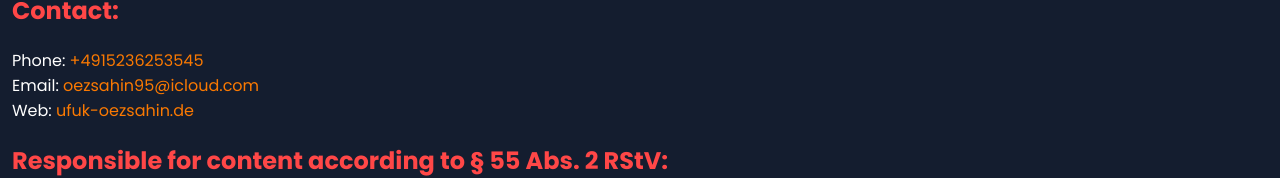
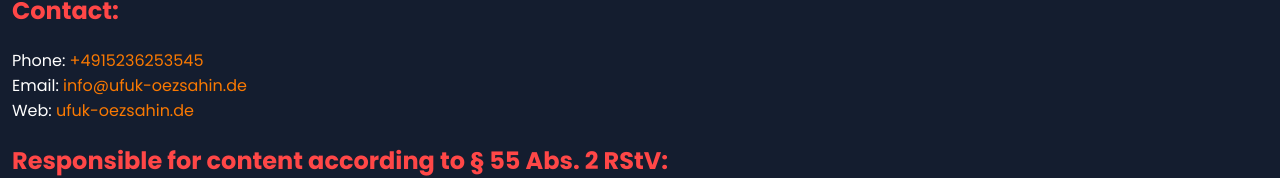
Before and after one commit to Ufuk95/Portfolio, an Angular app: page /imprint in a window 1280 px wide. Shown: the part 343-521 px from the top of the page. Built offline with nearby package versions, Linux system fonts and the light colour scheme.

Commit message:
new email

```diff
--- a/src/app/imprint/imprint.component.ts
+++ b/src/app/imprint/imprint.component.ts
@@ -11,7 +11,7 @@ import { NavigationEnd, Router, RouterLink, RouterOutlet } from '@angular/router
   styleUrl: './imprint.component.scss'
 })
 export class ImprintComponent implements OnInit {
-  mail: string = "oezsahin95@icloud.com"
+  mail: string = "info@ufuk-oezsahin.de"
   fontSizeClass!: string;
 
 
--- a/src/app/language.service.ts
+++ b/src/app/language.service.ts
@@ -150,7 +150,7 @@ export class LanguageService {
           Phone: <a style="color: rgba(250, 121, 2, 1); text-decoration: none; background-color: transparent;" onmouseover="this.style.textDecoration='underline';"
           onmouseout="this.style.textDecoration='none';" href="tel:+4915236253545">+4915236253545</a><br>
           Email: <a style="color: rgba(250, 121, 2, 1); text-decoration: none; background-color: transparent;" onmouseover="this.style.textDecoration='underline';"
-          onmouseout="this.style.textDecoration='none';" href="mailto:oezsahin95@icloud.com">oezsahin95@icloud.com</a><br>
+          onmouseout="this.style.textDecoration='none';" href="mailto:info@ufuk-oezsahin.de">info@ufuk-oezsahin.de</a><br>
           Web: <a style="color: rgba(250, 121, 2, 1); text-decoration: none; background-color: transparent;" onmouseover="this.style.textDecoration='underline';"
           onmouseout="this.style.textDecoration='none';" href="http://ufuk-oezsahin.de">ufuk-oezsahin.de</a>
         </p>
@@ -207,7 +207,7 @@ export class LanguageService {
           Telefon: <a style="color: rgba(250, 121, 2, 1); text-decoration: none; background-color: transparent;" onmouseover="this.style.textDecoration='underline';"
           onmouseout="this.style.textDecoration='none';" href="tel:+4915236253545">+4915236253545</a><br>
           E-Mail: <a style="color: rgba(250, 121, 2, 1); text-decoration: none; background-color: transparent;" onmouseover="this.style.textDecoration='underline';"
-          onmouseout="this.style.textDecoration='none';" href="mailto:oezsahin95@icloud.com">oezsahin95@icloud.com</a><br>
+          onmouseout="this.style.textDecoration='none';" href="mailto:info@ufuk-oezsahin.de">info@ufuk-oezsahin.de</a><br>
           Web: <a style="color: rgba(250, 121, 2, 1); text-decoration: none; background-color: transparent;" onmouseover="this.style.textDecoration='underline';"
           onmouseout="this.style.textDecoration='none';" href="http://ufuk-oezsahin.de">ufuk-oezsahin.de</a>
         </p>
@@ -323,7 +323,7 @@ export class LanguageService {
             Phone: <a style="color: rgba(250, 121, 2, 1); text-decoration: none; background-color: transparent;" onmouseover="this.style.textDecoration='underline';"
           onmouseout="this.style.textDecoration='none';" href="tel:+4915236253545">+4915236253545</a><br>
             Email: <a style="color: rgba(250, 121, 2, 1); text-decoration: none; background-color: transparent;" onmouseover="this.style.textDecoration='underline';"
-          onmouseout="this.style.textDecoration='none';" href="mailto:oezsahin95@icloud.com">oezsahin95@icloud.com</a>
+          onmouseout="this.style.textDecoration='none';" href="mailto:info@ufuk-oezsahin.de">info@ufuk-oezsahin.de</a>
           </p>
           <p>
             The responsible party is the natural or legal person who alone or jointly with others decides on the purposes and
@@ -538,7 +538,7 @@ export class LanguageService {
             Telefon: <a style="color: rgba(250, 121, 2, 1); text-decoration: none; background-color: transparent;" onmouseover="this.style.textDecoration='underline';"
           onmouseout="this.style.textDecoration='none';" href="tel:+4915236253545">+4915236253545</a><br>
             E-Mail: <a style="color: rgba(250, 121, 2, 1); text-decoration: none; background-color: transparent;" onmouseover="this.style.textDecoration='underline';"
-          onmouseout="this.style.textDecoration='none';" href="mailto:oezsahin95@icloud.com">oezsahin95@icloud.com</a>
+          onmouseout="this.style.textDecoration='none';" href="mailto:info@ufuk-oezsahin.de">info@ufuk-oezsahin.de</a>
           </p>
           <p>
             Verantwortliche Stelle ist die natürliche oder juristische Person, die allein oder gemeinsam mit anderen über
--- a/src/app/main/landing-page/landing-page.component.html
+++ b/src/app/main/landing-page/landing-page.component.html
@@ -28,7 +28,7 @@
                 <img src="/img/redLine.png" alt="redline">
                 <a target="_blank" href="https://github.com/Ufuk95"><img class="socialImage"
                         src="/img/footer/githubBig.png" alt="github"></a>
-                <a href="mailto:oezsahin95@icloud.com"><img class="socialImage" src="/img/footer/emailBig.png"
+                <a href="mailto:info@ufuk-oezsahin.de"><img class="socialImage" src="/img/footer/emailBig.png"
                         alt="email"></a>
                 <a target="_blank" href="https://www.linkedin.com/in/ufuk-özsahin-0634302a3/"><img class="socialImage"
                         src="/img/footer/linkedInBig.png" alt="linkedIn"></a>
--- a/src/app/main/landing-page/landing-page.component.ts
+++ b/src/app/main/landing-page/landing-page.component.ts
@@ -11,7 +11,7 @@ import { LanguageService } from '../../language.service';
   styleUrl: './landing-page.component.scss'
 })
 export class LandingPageComponent {
-  email: string = 'oezsahin95@icloud.com';
+  email: string = 'info@ufuk-oezsahin.de';
 
   constructor(private translationService: LanguageService) {}
 
--- a/src/app/privacy/privacy.component.ts
+++ b/src/app/privacy/privacy.component.ts
@@ -10,7 +10,7 @@ import { CommonModule } from '@angular/common';
   styleUrls: ['./privacy.component.scss']
 })
 export class PrivacyComponent implements OnInit {
-  mail: string = "oezsahin95@icloud.com";
+  mail: string = "info@ufuk-oezsahin.de";
   fontSizeClass!: string;
 
   constructor(private translationService: LanguageService) {
```
Also changed, not shown: 1 other file (tests, documents, lock files or other folders).
